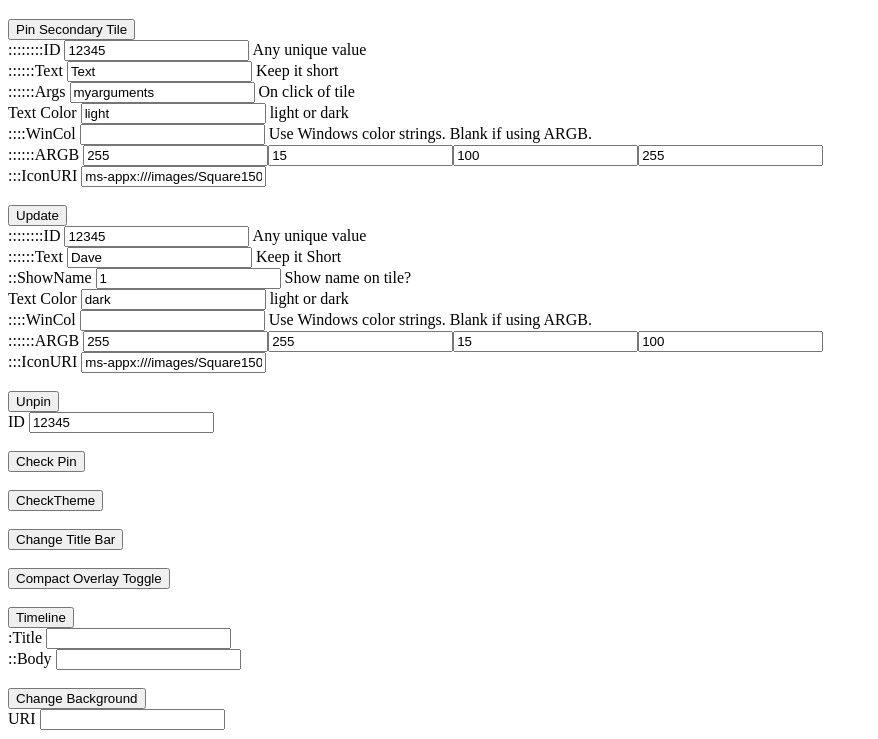
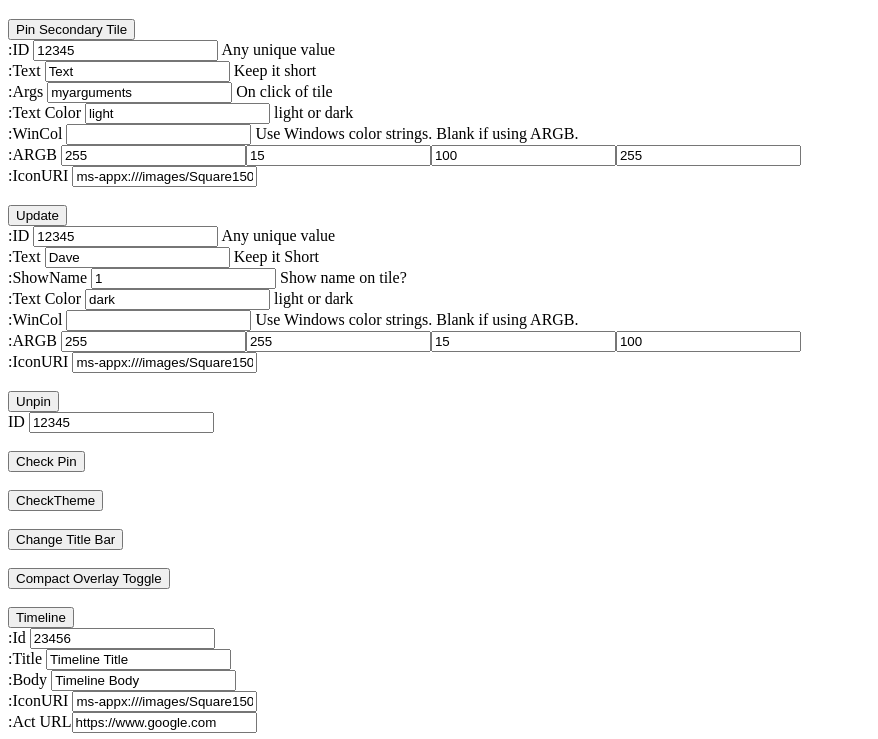
Before and after one commit to CommunityToolkit/PWAWindowsHelpers, a website built with Parcel: page index.html in a window 1280 px wide. Shown: the part 61-800 px from the top of the page, without its empty margins (0-878 px from the left). Built offline with nearby package versions, Linux system fonts and the light colour scheme.

Commit message:
Updated fields

```diff
--- a/index.html
+++ b/index.html
@@ -38,23 +38,23 @@
     <h1>Hello world</h1>
     <div class="row"><div class="column"></div>
     <button id="createtile">Pin Secondary Tile</button>
-    <form> ::::::::ID <input type="text" id="pinIdInput" value="12345"> Any unique value<br></form>
-    <form> ::::::Text <input type="text" id="pinTextInput" value="Text"> Keep it short<br></form>
-    <form> ::::::Args <input type="text" id="pinArgumentInput" value="myarguments"> On click of tile<br></form>
-    <form> Text Color <input type="text" id="pinFTextInput" value="light"> light or dark<br></form>
-    <form> ::::WinCol <input type="text" id="pinBGCWin" value=""> Use Windows color strings. Blank if using ARGB.<br></form>
-    <form> ::::::ARGB <input type="number" id="pinBGC-A" value="255"><input type="text" id="pinBGC-R" value="15"><input type="text" id="pinBGC-G" value="100"><input type="text" id="pinBGC-B" value="255"><br></form>
-    <form> :::IconURI <input type="text" id="pinUri" value="ms-appx:///images/Square150x150Logo.png"><br></form>
+    <form> :ID <input type="text" id="pinIdInput" value="12345"> Any unique value<br></form>
+    <form> :Text <input type="text" id="pinTextInput" value="Text"> Keep it short<br></form>
+    <form> :Args <input type="text" id="pinArgumentInput" value="myarguments"> On click of tile<br></form>
+    <form> :Text Color <input type="text" id="pinFTextInput" value="light"> light or dark<br></form>
+    <form> :WinCol <input type="text" id="pinBGCWin" value=""> Use Windows color strings. Blank if using ARGB.<br></form>
+    <form> :ARGB <input type="number" id="pinBGC-A" value="255"><input type="text" id="pinBGC-R" value="15"><input type="text" id="pinBGC-G" value="100"><input type="text" id="pinBGC-B" value="255"><br></form>
+    <form> :IconURI <input type="text" id="pinUri" value="ms-appx:///images/Square150x150Logo.png"><br></form>
 
 
     <br><button id="update">Update</button>
-    <form> ::::::::ID <input type="text" id="updIdInput" value="12345"> Any unique value<br></form>
-    <form> ::::::Text <input type="text" id="updTextInput" value="Dave"> Keep it Short<br></form>
-    <form> ::ShowName <input type="number" id="updShowName" value= 1> Show name on tile?<br></form>
-    <form> Text Color <input type="text" id="updFTextInput" value="dark"> light or dark<br></form>
-    <form> ::::WinCol <input type="text" id="updBGCWin" value=""> Use Windows color strings. Blank if using ARGB.<br></form>
-    <form> ::::::ARGB <input type="number" id="updBGC-A" value="255"><input type="text" id="updBGC-R" value="255"><input type="text" id="updBGC-G" value="15"><input type="text" id="updBGC-B" value="100"><br></form>
-    <form> :::IconURI <input type="text" id="updUri" value="ms-appx:///images/Square150x150Logo.png"><br></form>
+    <form> :ID <input type="text" id="updIdInput" value="12345"> Any unique value<br></form>
+    <form> :Text <input type="text" id="updTextInput" value="Dave"> Keep it Short<br></form>
+    <form> :ShowName <input type="number" id="updShowName" value= 1> Show name on tile?<br></form>
+    <form> :Text Color <input type="text" id="updFTextInput" value="dark"> light or dark<br></form>
+    <form> :WinCol <input type="text" id="updBGCWin" value=""> Use Windows color strings. Blank if using ARGB.<br></form>
+    <form> :ARGB <input type="number" id="updBGC-A" value="255"><input type="text" id="updBGC-R" value="255"><input type="text" id="updBGC-G" value="15"><input type="text" id="updBGC-B" value="100"><br></form>
+    <form> :IconURI <input type="text" id="updUri" value="ms-appx:///images/Square150x150Logo.png"><br></form>
 
 
     <br><button id="unpin">Unpin</button>
@@ -66,9 +66,11 @@
     <br><button id="compactOverlay">Compact Overlay Toggle</button><br>
 
     <br><button id="addTimeline">Timeline</button><br>
-    <form"> :Title <input type="text" name="timeTitle"><br></form>
-    <form"> ::Body <input type="text" name="timeBody"><br></form>
-
+    <form> :Id <input type="text" name="timeId" value="23456"><br></form>
+    <form> :Title <input type="text" name="timeTitle" value="Timeline Title"><br></form>
+    <form> :Body <input type="text" name="timeBody" value="Timeline Body"><br></form>
+    <form> :IconURI <input type="text" name="timeUri" value="ms-appx:///images/Square150x150Logo.png"><br></form>
+    <form> :Act URL<input type="text" name="timeAct" value="https://www.google.com"><br></form>
 
     <br><button id="background">Change Background</button>
     <form> URI <input type="text" name="bgURI"><br></form>
--- a/src/app.ts
+++ b/src/app.ts
@@ -83,11 +83,11 @@ window.onload = function () {
         util.changeDesktopBackgroundImage(localImagePath);
     };
     document.getElementById("addTimeline").onclick = function (evt) {
-        var id = "23456";
-        var title = "Banana";
-        var bodyText = "Grape";
-        var imagePath = "";
-        var activationUri = "https://www.google.com";
+        var id = (document.getElementById("timeId") as any).innerHTML;
+        var title = (document.getElementById("timeTitle") as any).innerHTML;
+        var bodyText = (document.getElementById("timeBody") as any).innerHTML;
+        var imagePath =(document.getElementById("timeUri") as any).innerHTML;
+        var activationUri =(document.getElementById("timeAct") as any).innerHTML;
         util.addTimelineActivity(id, title, bodyText, imagePath, activationUri);
     };
 };
--- a/src/utils.ts
+++ b/src/utils.ts
@@ -259,11 +259,11 @@ export async function changeDesktopBackgroundImage(localImagePath) {
 /       Add To Timeline        /
 / =========================== */
 
-export async function addTimelineActivity(id, title, bodyText, imagePath, activationUri) {
+export async function addTimelineActivity(id,title,bodyText,imagePath,activationUri) {
     if (!window.window) {
         return false;
     }
-
+console.log(title, " ", bodyText, " ", imagePath, " ", activationUri)
     const imageUrl = window.location.protocol + '//' + window.location.host + imagePath;
 
     // build adaptive card
```
Also changed, not shown: 1 other file.
